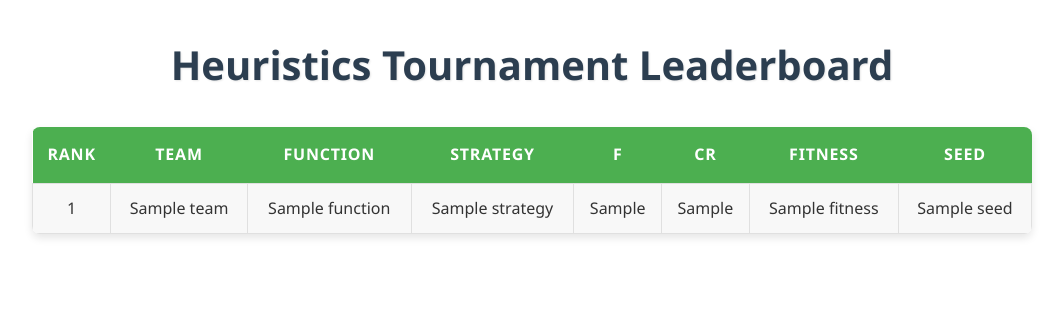
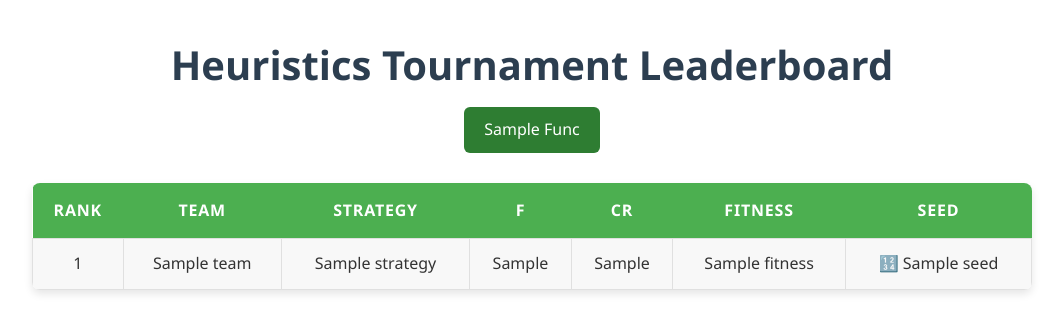
Before and after one commit to SanRive/HeuristicsWebAPP, a Flask app: template templates/leaderboard.html in a window 1280 px wide. Shown: the top 333 px of the page, without its empty margins (108-1171 px from the left). Run offline with Flask 3, Linux system fonts and the light colour scheme; the template is opened without the code that fills it: most values are stand-ins (such as "Sample title", 1, 10 or a date in 2020); parts of the project's set-up code (start-up, migrations or seed data) failed here and were passed over.

Commit message:
Update leaderboard.html

```diff
--- a/templates/leaderboard.html
+++ b/templates/leaderboard.html
@@ -3,86 +3,96 @@
 <head>
   <title>Leaderboard</title>
   <style>
-        /* General body styles */
     body {
-            background-color: #ffffff; /* White background */
-            color: #333333; /* Darker text for readability */
-            font-family: 'Segoe UI', 'Arial', sans-serif; /* Modern, readable font */
-            margin: 20px; /* Add some padding around the content */
-            line-height: 1.6; /* Improve text readability */
+      background-color: #fff;
+      color: #333;
+      font-family: 'Segoe UI', 'Arial', sans-serif;
+      margin: 20px;
+      line-height: 1.6;
     }
 
-        /* Leaderboard Title */
     h2 {
       text-align: center;
-            color: #2c3e50; /* A darker, professional blue/gray */
-            font-size: 2.5em; /* Larger title */
-            margin-bottom: 30px; /* More space below the title */
-            text-shadow: 1px 1px 2px rgba(0,0,0,0.1); /* Subtle shadow for depth */
+      color: #2c3e50;
+      font-size: 2.5em;
+      margin-bottom: 10px;
     }
 
-        /* Table styles */
+    .tabs {
+      display: flex;
+      justify-content: center;
+      margin-bottom: 30px;
+    }
+
+    .tab {
+      background: #4CAF50;
+      color: white;
+      padding: 10px 20px;
+      margin: 0 5px;
+      border-radius: 6px;
+      cursor: pointer;
+      text-transform: capitalize;
+    }
+
+    .tab.active {
+      background-color: #2e7d32;
+    }
+
     table {
       border-collapse: collapse;
-            width: 90%; /* Make table wider */
-            max-width: 1000px; /* Limit max width for very large screens */
-            margin: auto; /* Center the table */
-            box-shadow: 0 4px 8px rgba(0,0,0,0.1); /* Subtle shadow for the whole table */
-            border-radius: 8px; /* Slightly rounded corners for the table */
-            overflow: hidden; /* Ensures shadow/border-radius works correctly with inner borders */
+      width: 90%;
+      max-width: 1000px;
+      margin: auto;
+      box-shadow: 0 4px 8px rgba(0,0,0,0.1);
+      border-radius: 8px;
+      overflow: hidden;
     }
 
-        /* Table headers */
     th {
-            background-color: #4CAF50; /* A pleasant green */
-            color: white; /* White text for contrast */
-            padding: 15px 10px; /* More padding for headers */
+      background-color: #4CAF50;
+      color: white;
+      padding: 15px 10px;
       text-align: center;
       font-weight: bold;
-            text-transform: uppercase; /* Uppercase header text */
-            letter-spacing: 0.05em; /* Slightly spaced letters */
+      text-transform: uppercase;
+      letter-spacing: 0.05em;
     }
 
-        /* Table cells (data) */
     td {
-            border: 1px solid #e0e0e0; /* Lighter border color */
-            padding: 12px 10px; /* More padding for cells */
+      border: 1px solid #e0e0e0;
+      padding: 12px 10px;
       text-align: center;
-            vertical-align: middle; /* Center content vertically */
+      vertical-align: middle;
     }
 
-        /* Alternating row colors for readability */
     tr:nth-child(even) {
-            background-color: #f8f8f8; /* Very light gray for even rows */
+      background-color: #f8f8f8;
     }
 
-        /* Hover effect for rows */
     tr:hover {
-            background-color: #f1f1f1; /* Slightly darker on hover */
-            cursor: pointer; /* Indicate interactivity */
+      background-color: #f1f1f1;
+      cursor: pointer;
     }
 
-        /* Specific column width adjustments if needed (optional) */
-        /*
-        th:nth-child(1), td:nth-child(1) { width: 5%; } // Rank
-        th:nth-child(2), td:nth-child(2) { width: 15%; } // Team
-        th:nth-child(3), td:nth-child(3) { width: 10%; } // Function
-        th:nth-child(4), td:nth-child(4) { width: 15%; } // Strategy
-        th:nth-child(5), td:nth-child(5) { width: 5%; }  // F
-        th:nth-child(6), td:nth-child(6) { width: 5%; }  // CR
-        th:nth-child(7), td:nth-child(7) { width: 15%; } // Fitness
-        th:nth-child(8), td:nth-child(8) { width: 10%; } // Seed
-        */
-
+    .hidden {
+      display: none;
+    }
   </style>
 </head>
 <body>
   <h2>Heuristics Tournament Leaderboard</h2>
-    <table>
+
+  <div class="tabs">
+    {% for func in functions %}
+    <div class="tab {% if loop.first %}active{% endif %}" onclick="switchTab('{{ func }}')">{{ func }}</div>
+    {% endfor %}
+  </div>
+
+  {% for func, submissions in grouped.items() %}
+  <table id="table-{{ func }}" class="leaderboard-table {% if not loop.first %}hidden{% endif %}">
     <tr>
       <th>Rank</th>
       <th>Team</th>
-            <th>Function</th>
       <th>Strategy</th>
       <th>F</th>
       <th>CR</th>
@@ -93,14 +103,28 @@
     <tr>
       <td>{{ loop.index }}</td>
       <td>{{ s.team }}</td>
-            <td>{{ s.function }}</td>
       <td>{{ s.strategy }}</td>
       <td>{{ s.F }}</td>
       <td>{{ s.CR }}</td>
       <td>{{ s.fitness }}</td>
-            <td>{{ s.seed }}</td>
+      <td title="Start: {{ s.start_fitness }}">🔢 {{ s.seed }}</td>
     </tr>
     {% endfor %}
   </table>
+  {% endfor %}
+
+  <script>
+    function switchTab(func) {
+      // Hide all tables
+      document.querySelectorAll(".leaderboard-table").forEach(t => t.classList.add("hidden"));
+      // Remove active class from all tabs
+      document.querySelectorAll(".tab").forEach(tab => tab.classList.remove("active"));
+      // Show selected
+      document.getElementById("table-" + func).classList.remove("hidden");
+      document.querySelectorAll(".tab").forEach(tab => {
+        if (tab.textContent === func) tab.classList.add("active");
+      });
+    }
+  </script>
 </body>
 </html>
```
Lines whose indentation alone changed are shown as unchanged.
